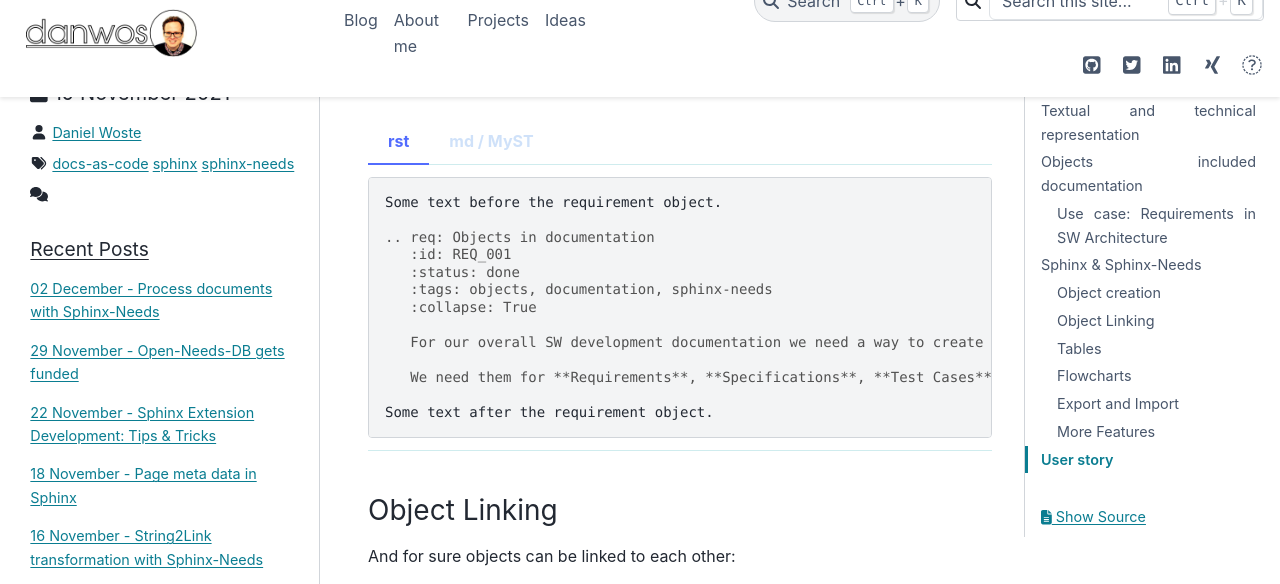
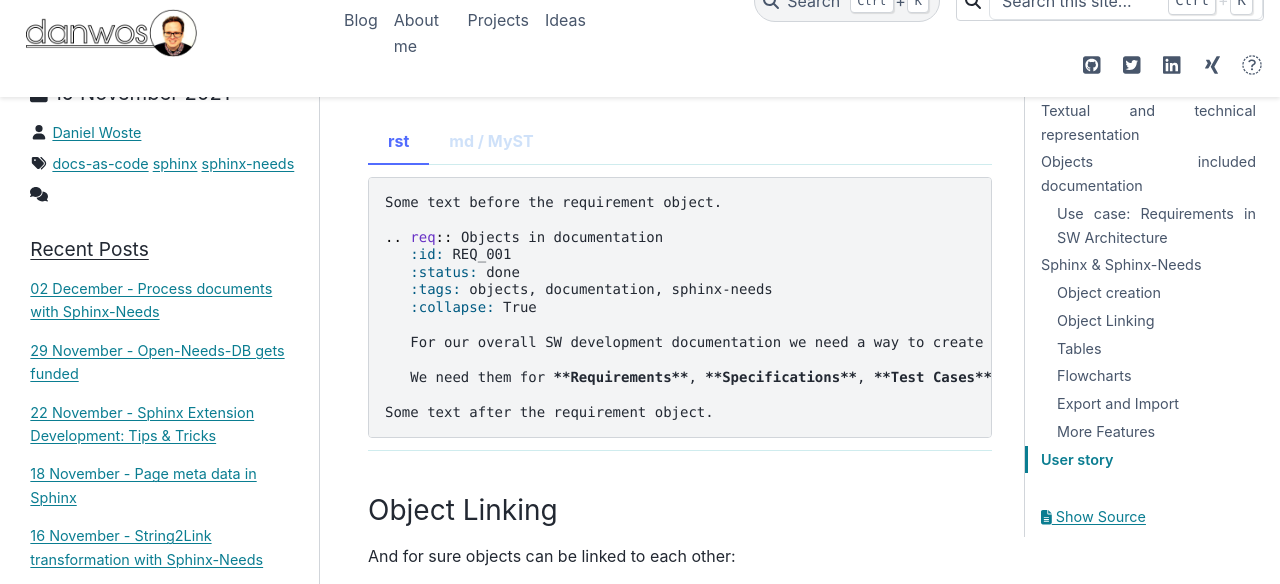
Before and after one commit to danwos/danwos.github.io, a Sphinx documentation site: the page built from docs/posts/2021/docs-as-code-enhanced.md, in a window 1280 px wide and 900 px high, scrolled down 2420 px, cut to the strip 31-615 px from the top of the window. Built offline with Sphinx 7.4.7 and the PyData theme 0.15.4, drawn with Linux system fonts in a browser that asks for light colours; comment, search, counter and statistics services are not loaded; some of the changed lines change nothing that is shown.

Commit message:
code typo

````diff
--- a/docs/posts/2021/docs-as-code-enhanced.md
+++ b/docs/posts/2021/docs-as-code-enhanced.md
@@ -82,7 +82,7 @@
 ```rst
 Some text before the requirement object.
 
-.. req: Objects in documentation
+.. req:: Objects in documentation
    :id: REQ_001
    :status: done
    :tags: objects, documentation, sphinx-needs
````
